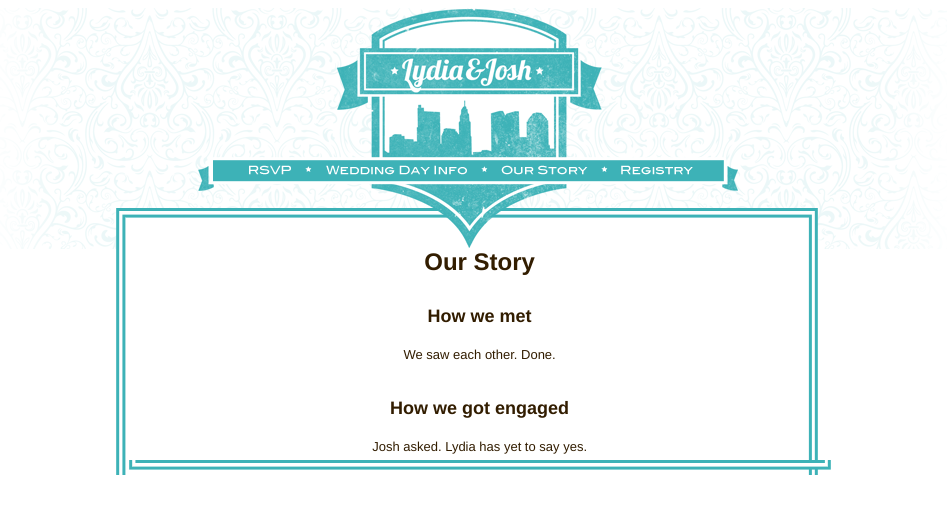
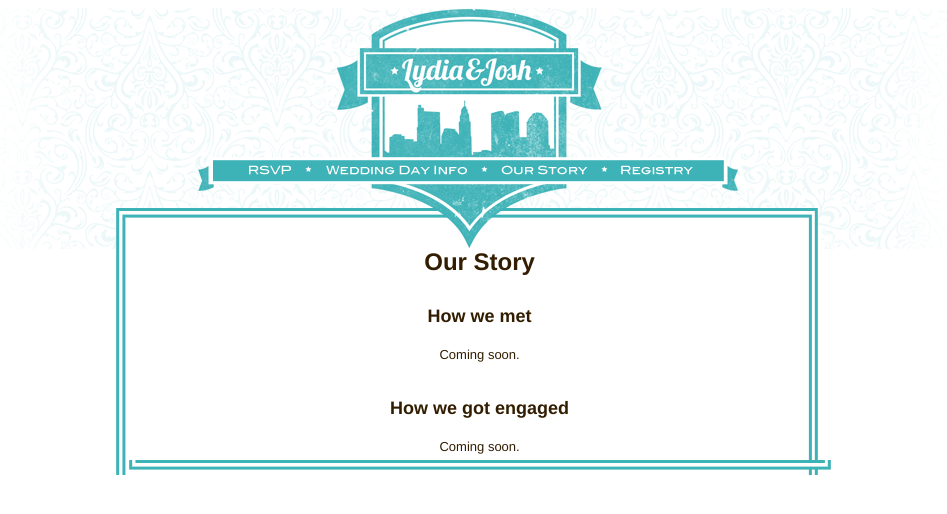
Before and after one commit to joshboles/joshandlyd, a Django app: page /our_story/ in a window 1280 px wide. Shown: the top 514 px of the page, without its empty margins (174-1121 px from the left). Run offline with Django 3.2, Linux system fonts and the light colour scheme.

Commit message:
Coming soon added since we don't have anything here yet.

```diff
--- a/joshandlyd_site/templates/our_story.html
+++ b/joshandlyd_site/templates/our_story.html
@@ -5,12 +5,12 @@
     <h1>Our Story</h1>
     <h2 style="margin-top: 30px;">How we met</h2>
     <p class="story">
-        We saw each other. Done.
+        Coming soon.
     </p>
 
     <h2 style="margin-top: 30px;">How we got engaged</h2>
     <p class="story">
-        Josh asked. Lydia has yet to say yes.
+        Coming soon.
     </p>
 </div-->
 {% endblock %}
```
